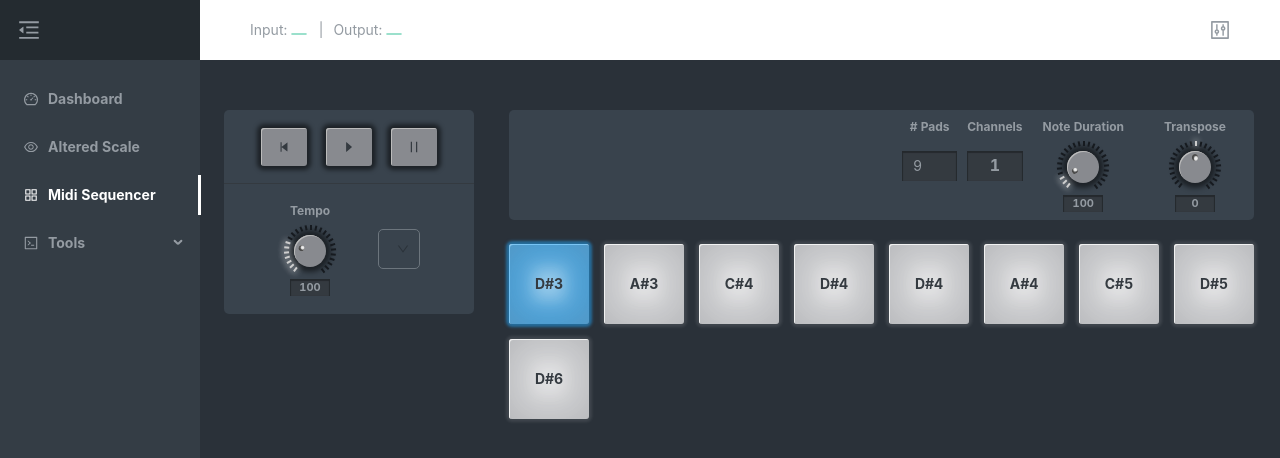
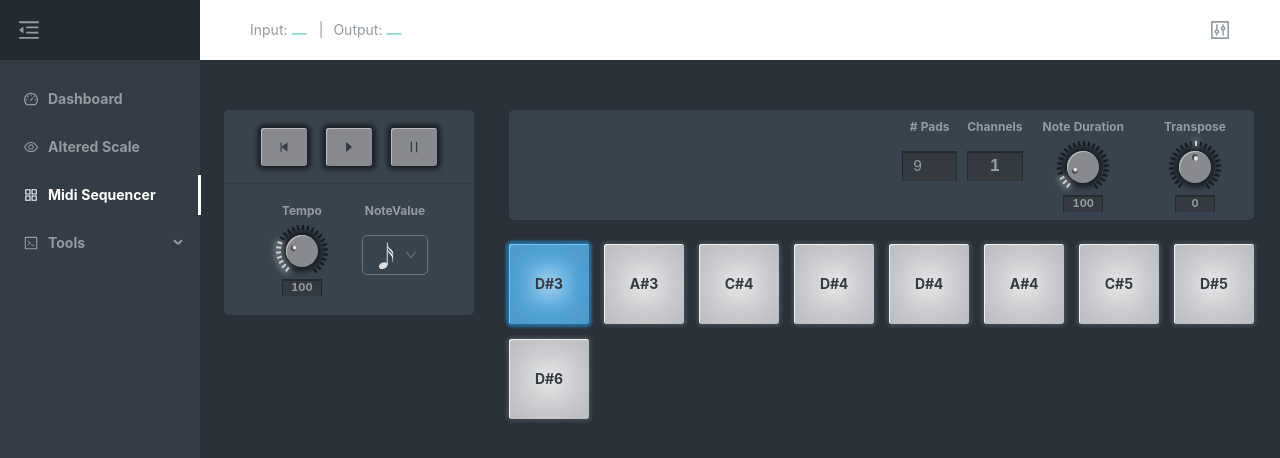
Before and after one commit to tedkx/midi-playground, a React app: page /midi-sequencer in a window 1280 px wide. Shown: the top 458 px of the page. Built offline with nearby package versions, Linux system fonts and the light colour scheme.

Commit message:
Styled select global sequencer param, added value prop

```diff
--- a/src/index.less
+++ b/src/index.less
@@ -131,6 +131,10 @@ body,
   }
 }
 
+.ant-select .ant-select-arrow {
+  color: @gray-color;
+}
+
 /* Various */
 .link-icon {
   cursor: pointer;
--- a/src/routes/MidiSequencer/GlobalControl/index.js
+++ b/src/routes/MidiSequencer/GlobalControl/index.js
@@ -54,6 +54,8 @@ const MidiSequencerGlobalControl = ({
             onSetParameter={onSetParameter}
             value={parameters.bpm}
           />
+          <div className="select-parameter">
+            <div className="title">NoteValue</div>
             <Select
               className="note-value-select"
               dropdownClassName="note-value-select-list"
@@ -61,7 +63,9 @@ const MidiSequencerGlobalControl = ({
               onSelect={value => onSetParameter('noteValue', value)}
               options={notesOptions}
               size="large"
+              value={parameters.noteValue}
             />
+          </div>
         </div>
       </Card>
     </div>
--- a/src/routes/MidiSequencer/styles.less
+++ b/src/routes/MidiSequencer/styles.less
@@ -39,9 +39,13 @@
       }
     }
 
-    .note-value-select .ant-select-selection-item svg {
-      margin-top: -3px;
-      transform: scale(0.6);
+    .note-value-select {
+      margin-bottom: 22px;
+
+      .ant-select-selection-item svg {
+        margin-top: -3px;
+        transform: scale(0.6);
+      }
     }
   }
 
@@ -91,7 +95,8 @@
     }
   }
 
-  .numeric-parameter {
+  .numeric-parameter,
+  .select-parameter {
     .title {
       font-size: 12px;
       font-weight: bold;
@@ -141,6 +146,6 @@
     }
   }
   svg {
-    transform: scale(0.8);
+    transform: scale(0.7);
   }
 }
```
Lines whose indentation alone changed are shown as unchanged.
